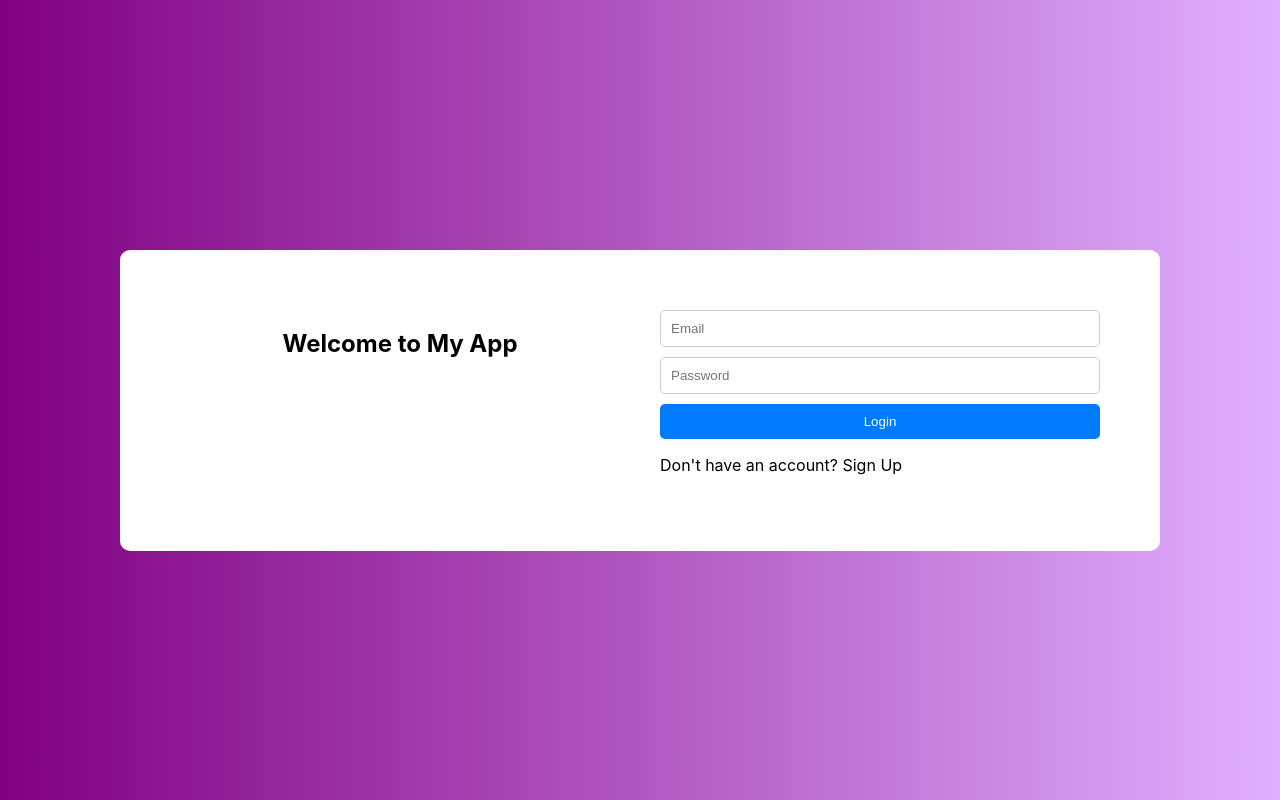
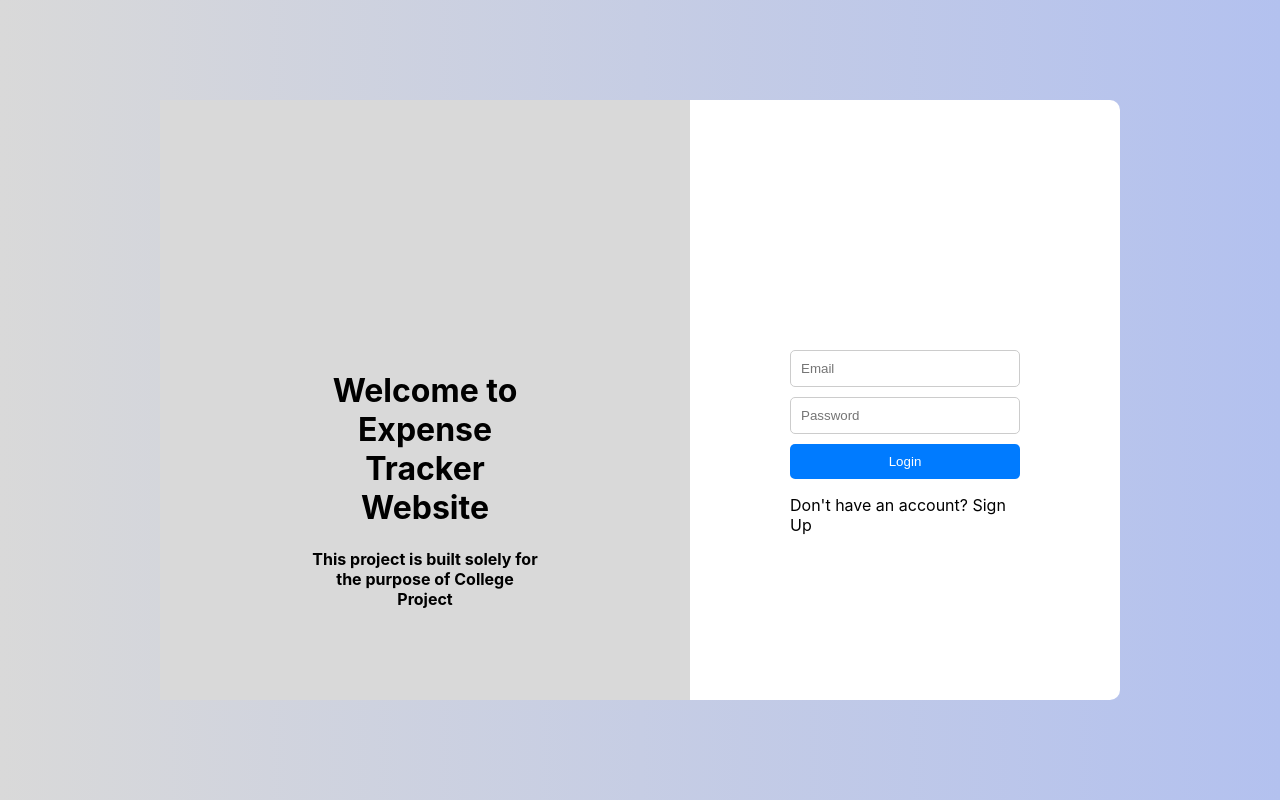
Before and after one commit to davidarnoldm/expense-track-sms, a React (Vite) app: page / in a window 1280 px wide. Built offline with nearby package versions, Linux system fonts and the light colour scheme.

Commit message:
login page UI Changes

```diff
--- a/src/Pages/login.css
+++ b/src/Pages/login.css
@@ -1,27 +1,45 @@
 .login-page {
   height: 100vh;
   display: flex;
+  flex-direction: column;
   justify-content: center;
   align-items: center;
-  background: linear-gradient(to right, #800080, #e0b0ff);
+  background: linear-gradient(to right, #d9d9d9, #b3c1ef);
+  @media (max-width: 850px){
+    flex-direction: column;
+  }
 }
 
 .login-card {
   width: 75%;
-  padding: 40px;
+  height: 75%;
   border-radius: 10px;
   background-color: #fff;
   display: flex;
-}
+  @media (max-width: 850px){
+    width: 90%;
 
-.left-side,
-.right-side {
-  flex: 1;
-  padding: 20px;
+  }
 }
 
 .left-side {
+  background: #d9d9d9;
+  flex: 1;
   text-align: center;
+  padding: 250px 150px;
+  @media (max-width: 850px){
+    padding: 20px;
+
+  }
+}
+
+.right-side {
+  flex: 1;
+  top: 50%;
+  padding: 250px 100px;
+  @media (max-width: 850px){
+   padding: 20px;
+  }
 }
 
 .right-side form {
--- a/src/Pages/login.jsx
+++ b/src/Pages/login.jsx
@@ -69,7 +69,8 @@ function LoginPage({ onExpenseHandle, onIdHandle }) {
     <div className="login-page">
       <div className="login-card">
         <div className="left-side">
-          <h2>Welcome to My App</h2>
+          <h1>Welcome to Expense Tracker Website</h1>
+          <h4>This project is built solely for the purpose of College Project</h4>
         </div>
         <div className="right-side">
           <form onSubmit={handleSubmit}>
```
